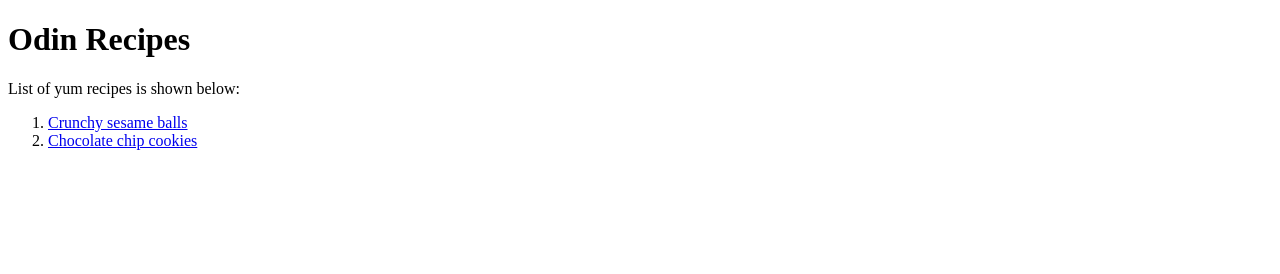
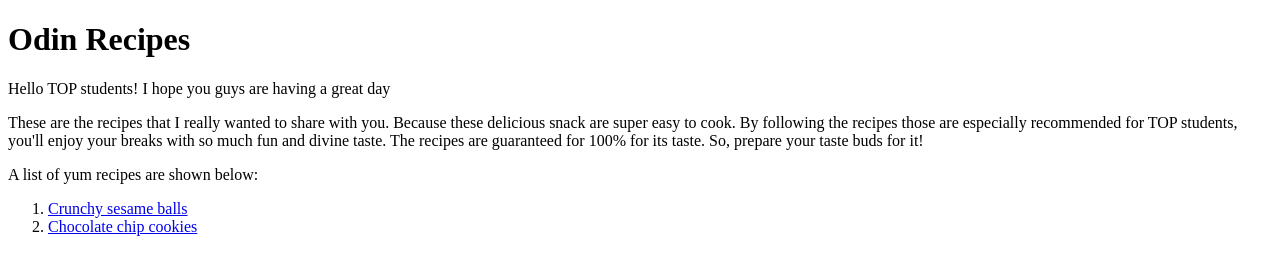
Before and after one commit to sxaliun/odin-recipes, a plain HTML site: page index.html in a window 1280 px wide. Drawn offline with Linux system fonts and the light colour scheme.

Commit message:
included some texts in the paragraph

```diff
--- a/index.html
+++ b/index.html
@@ -8,7 +8,15 @@
 </head>
 <body>
     <h1>Odin Recipes</h1>
-    <p>List of yum recipes is shown below:</p>
+    <p>Hello TOP students! I hope you guys are having a great day</p>
+    <p>These are the recipes that I really wanted to share with you.
+        Because these delicious snack are super easy to cook.
+        By following the recipes those are especially recommended
+        for TOP students, you'll enjoy your breaks with so much fun and divine taste.
+        The recipes are guaranteed for 100% for its taste. So, prepare your taste
+        buds for it!
+        </p>
+    <p>A list of yum recipes are shown below:</p>
     <ol>
         <li><a href="/recipes/crunchy-sesame-balls.html">Crunchy sesame balls</a></li>
         <li><a href="/recipes/chocolate-chip-cookies.html">Chocolate chip cookies</a></li>
```
